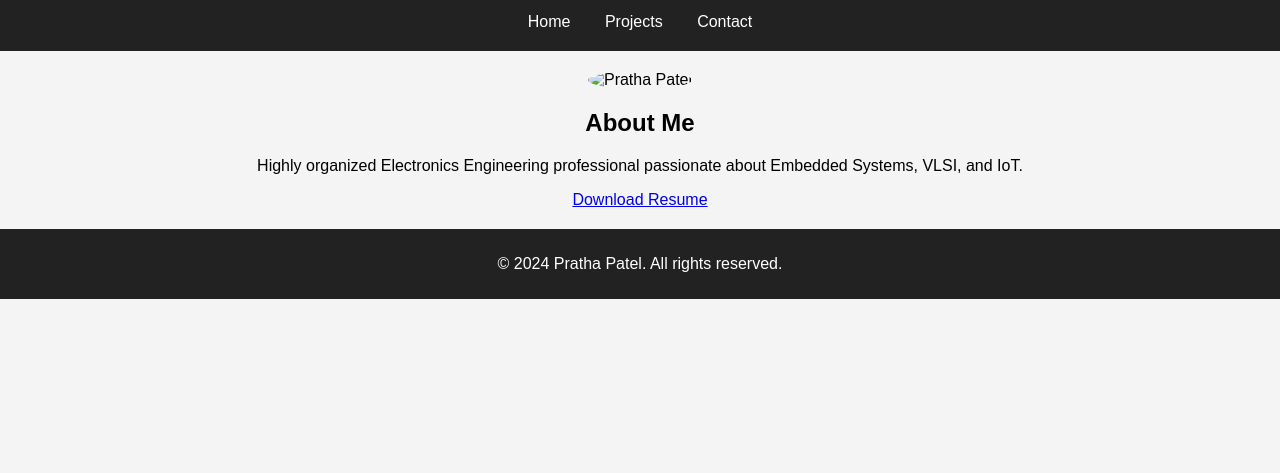
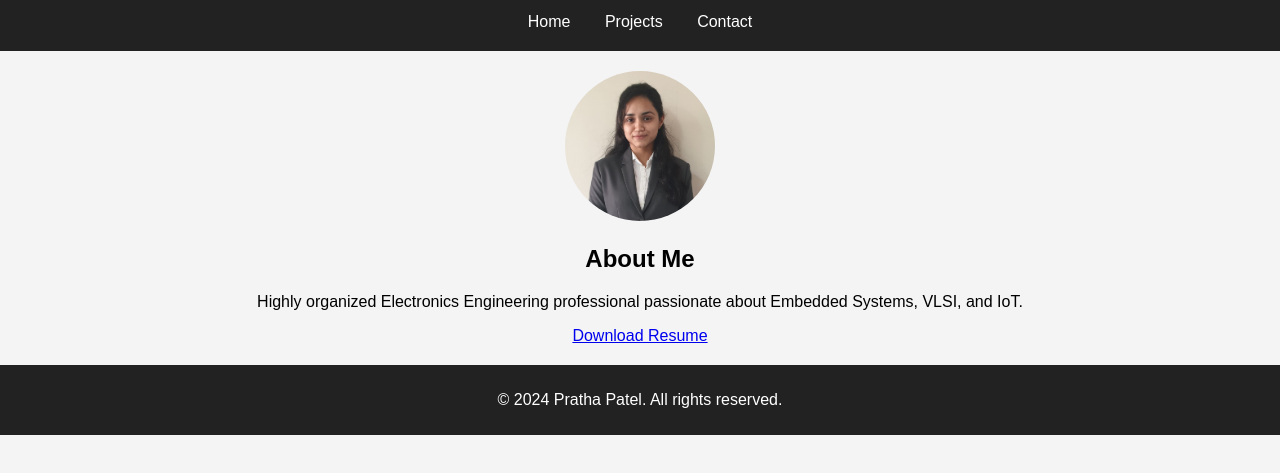
Before and after one commit to Pratha26/prathapatel-portfolio, a plain HTML site: page index.html in a window 1280 px wide. Shown: the part 121-594 px from the top of the page. Drawn offline with Linux system fonts and the light colour scheme; files whose address does not match are found by name.

Commit message:
Testing image

```diff
--- a/index.html
+++ b/index.html
@@ -18,7 +18,7 @@
     </header>
 
     <section class="about">
-        <img src="images/profile.jpg" alt="Pratha Patel">
+        <img src="C:\Users\PrathaPatel\OneDrive\Documents\IPT\Portfolio Website\prathapatel-portfolio\Portfolio Files\PrathaPatel_Image.jpg" alt="Pratha Patel">
         <h2>About Me</h2>
         <p>Highly organized Electronics Engineering professional passionate about Embedded Systems, VLSI, and IoT.</p>
         <a href="PrathaPatel_Resume.pdf" download>Download Resume</a>
```
Also changed, not shown: Portfolio Files/PrathaPatel_Image.jpg (added), 1 other file.
